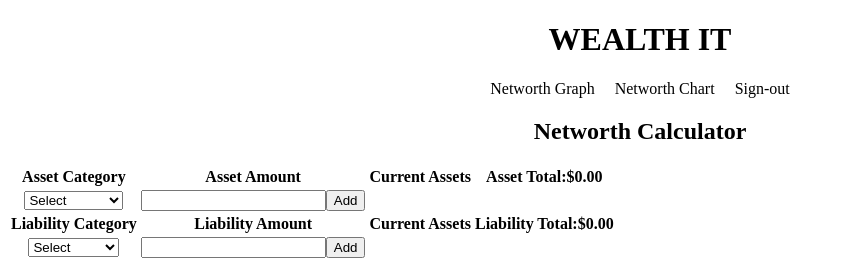
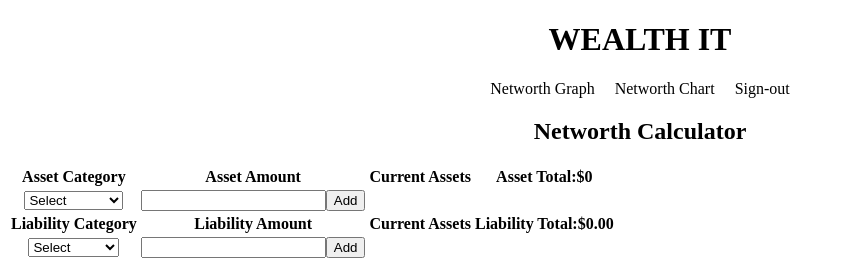
Before and after one commit to FranklynRod/wealthit_client, a React (Create React App) app: page / in a window 1280 px wide. Shown: the top 260 px of the page, without its empty margins (0-842 px from the left). Built offline with nearby package versions, Linux system fonts and the light colour scheme.

Commit message:
fix:added functionality to asset

```diff
--- a/src/components/Asset/Asset.js
+++ b/src/components/Asset/Asset.js
@@ -1,8 +1,11 @@
-import React from "react";
+
+import React, {useState} from "react";
 
 const Asset = ({ onAddAsset, assets }) => {
+  const [assetTotal, setAssetTotal] = useState(0)
   //Add user input into object
-  const handleAddAsset = () => {
+  const handleAddAsset = (event) => {
+    event.preventDefault();
     const assetValue = document.getElementById('liabilities').value
     if ( assetValue !== ''){
     const assetCategory = document.getElementById("assets").value;
@@ -10,23 +13,17 @@ const Asset = ({ onAddAsset, assets }) => {
 
     const newAsset = {
       category: assetCategory,
-      amount: assetAmount,
+      amount: Number(assetAmount),
     };
-    console.log("handleAsset", newAsset);
-    onAddAsset(newAsset);
+    console.log({newAsset});
+    // onAddAsset(newAsset);
+    setAssetTotal(assetTotal + newAsset.amount)
 
     //Clear Inputs
     document.getElementById("assets").value = "select";
     document.getElementById("asset-amount").value = "";
   }};
 
-  const getAssetTotal = () => {
-    if (Array.isArray(assets)) {
-      return assets.reduce((total, asset) => total + parseFloat(asset.amount), 0).toFixed(2);
-    } else {
-      return 0;
-    }
-  };
 
   return (
     <>
@@ -37,7 +34,7 @@ const Asset = ({ onAddAsset, assets }) => {
         <th>Asset Amount</th>
         <th>Current Assets</th>
         <th>
-          Asset Total:${getAssetTotal()}
+          Asset Total:${assetTotal}
         </th>
       </tr>
       <tr>
@@ -49,7 +46,6 @@ const Asset = ({ onAddAsset, assets }) => {
             <option value="investment">Investment</option>
             <option value="equity">Home Equity</option>
             <option value="other">Other</option>
-            <input type="text" name="other" id="asset-amount"></input>
             {document.getElementById("assets")?.value === "other" && (
               <input
                 type="text"
@@ -62,7 +58,7 @@ const Asset = ({ onAddAsset, assets }) => {
         </td>
         <td>
           <input type="number" id="asset-amount"></input>
-          <button onClick={handleAddAsset}>Add</button>
+          <button onClick={(event) => handleAddAsset(event)}>Add</button>
         </td>
         <td>
           {/* static method to check if assets  is an array then display*/}
```
